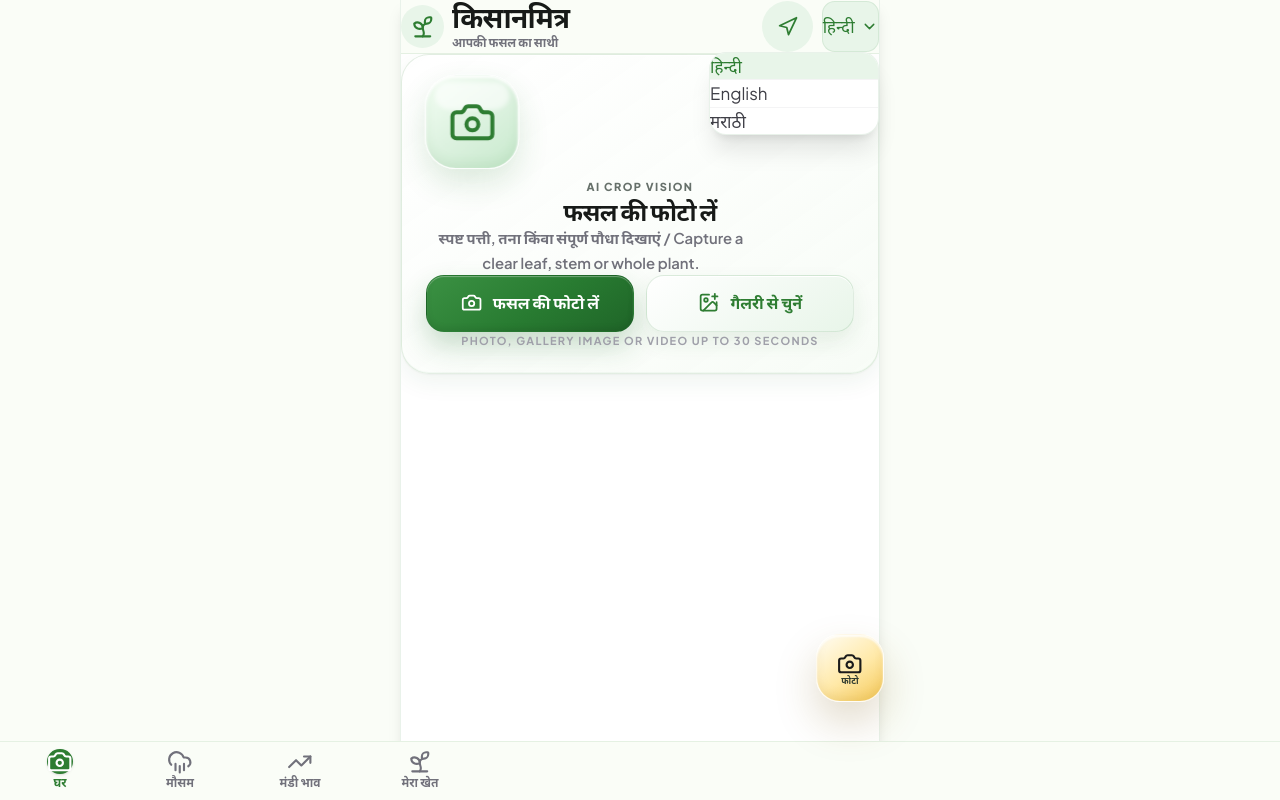
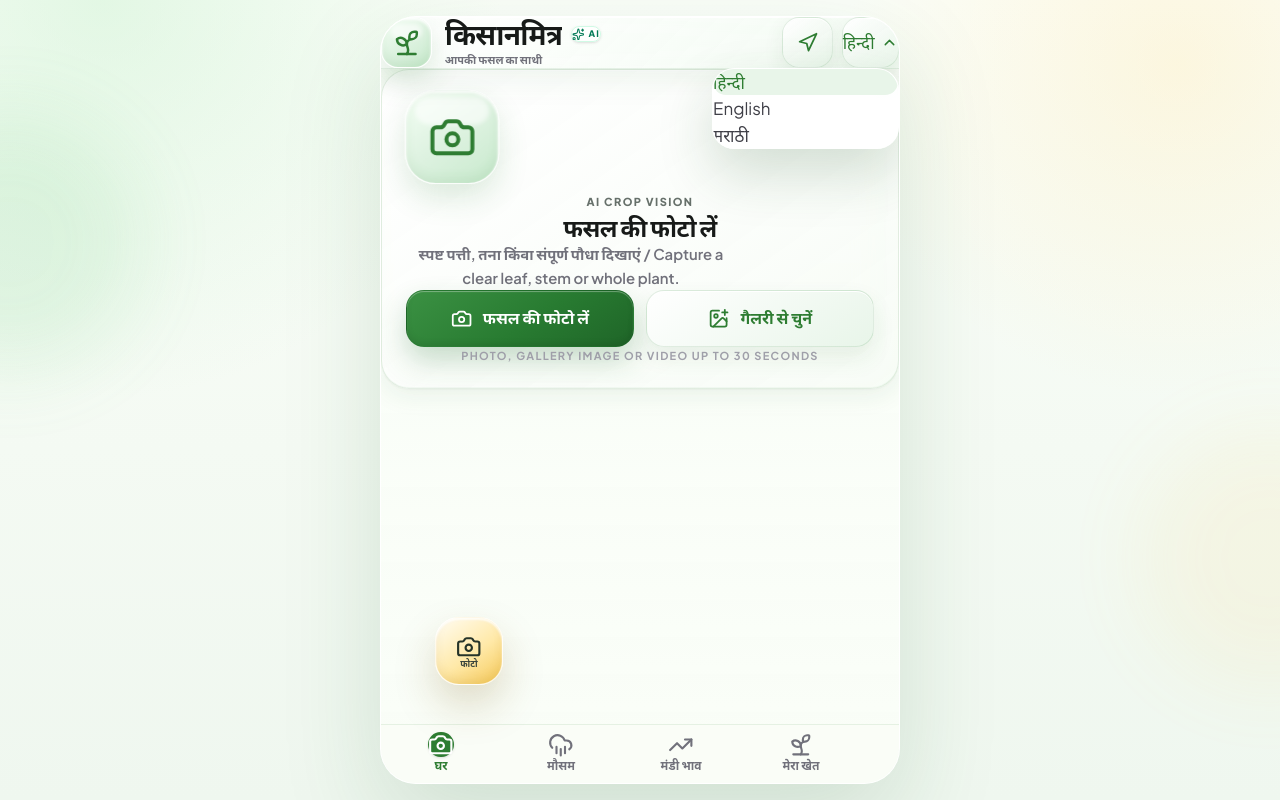
Before and after one commit to ashu27198mastud-design/AIFarming, a Next.js app: page / in a window 1280 px wide. Both pictures are taken after a click on the button "हिन्दी". Built offline with nearby package versions, Linux system fonts and the light colour scheme; no server answers.

Commit message:
style: modernize premium app shell and header

```diff
--- a/src/app/page.tsx
+++ b/src/app/page.tsx
@@ -1,7 +1,7 @@
 'use client';
 
 import { useEffect, useMemo, useState } from 'react';
-import { Camera, ChevronDown, Navigation, RefreshCw, Sprout } from 'lucide-react';
+import { Camera, ChevronDown, Navigation, RefreshCw, Sparkles, Sprout } from 'lucide-react';
 import BottomNav, { type TabId } from '@/components/BottomNav';
 import HomeTab, { type ScanHistoryItem } from '@/components/tabs/HomeTab';
 import WeatherTab from '@/components/tabs/WeatherTab';
@@ -86,47 +86,69 @@ export default function Home() {
   };
 
   const openCamera = () => {
+    setActiveTab('home');
     setResetToken((value) => value + 1);
-    setActiveTab('home');
   };
 
   return (
-    <div className="flex min-h-screen flex-col items-center bg-[#FAFDF7]">
-      <div className="flex min-h-screen w-full max-w-[480px] flex-col border-x border-[#2E7D32]/10 bg-white shadow-lg">
-        <header className="sticky top-0 z-30 flex items-center justify-between border-b border-[#2E7D32]/10 bg-[#FAFDF7]/90 px-4 py-3 backdrop-blur-md">
-          <button type="button" onClick={() => setActiveTab('home')} className="flex items-center gap-2 text-left">
-            <div className="flex h-10 w-10 items-center justify-center rounded-full bg-[#E8F5E9] text-[#2E7D32]"><Sprout className="h-6 w-6" /></div>
-            <div><h1 className="text-xl font-extrabold tracking-tight text-[#1B1B1B]">{t.title}</h1><p className="text-[12px] font-semibold text-zinc-500">{t.tagline}</p></div>
+    <div className="app-canvas flex min-h-screen flex-col items-center">
+      <div className="app-shell flex min-h-screen w-full max-w-[520px] flex-col">
+        <header className="premium-header sticky top-0 z-30 flex items-center justify-between px-4 py-3.5">
+          <button type="button" onClick={() => setActiveTab('home')} className="flex min-w-0 items-center gap-3 text-left">
+            <div className="brand-orb flex h-12 w-12 flex-shrink-0 items-center justify-center rounded-[17px] text-[#2E7D32]">
+              <Sprout className="relative z-10 h-7 w-7" />
+            </div>
+            <div className="min-w-0">
+              <div className="flex items-center gap-2">
+                <h1 className="truncate text-[22px] font-extrabold tracking-[-0.035em] text-[#171A18]">{t.title}</h1>
+                <span className="hidden items-center gap-1 rounded-full border border-emerald-100 bg-white/75 px-2 py-0.5 text-[9px] font-black uppercase tracking-[0.12em] text-emerald-700 shadow-sm sm:inline-flex">
+                  <Sparkles className="h-3 w-3" /> AI
+                </span>
+              </div>
+              <p className="truncate text-[11px] font-semibold text-zinc-500">{t.tagline}</p>
+            </div>
           </button>
 
-          <div className="flex items-center gap-2">
-            <button type="button" onClick={locate} disabled={gpsStatus === 'searching'} className="flex min-h-12 min-w-12 items-center justify-center rounded-full bg-[#E8F5E9] text-[#2E7D32]" aria-label="Use GPS">
+          <div className="flex flex-shrink-0 items-center gap-2">
+            <button type="button" onClick={locate} disabled={gpsStatus === 'searching'} className="glass-icon-button flex min-h-12 min-w-12 items-center justify-center rounded-[17px]" aria-label="Use GPS">
               {gpsStatus === 'searching' ? <RefreshCw className="h-5 w-5 animate-spin" /> : <Navigation className="h-5 w-5" />}
             </button>
             <div className="relative">
-              <button type="button" onClick={() => setLangMenuOpen((value) => !value)} className="flex min-h-12 items-center gap-1.5 rounded-xl border border-[#2E7D32]/10 bg-[#E8F5E9] px-3 py-2 text-sm font-bold text-[#2E7D32]">
-                {LANGUAGES.find((item) => item.code === lang)?.name} <ChevronDown className="h-4 w-4" />
+              <button type="button" onClick={() => setLangMenuOpen((value) => !value)} className="language-pill flex min-h-12 items-center gap-1.5 rounded-[17px] px-3 py-2 text-sm font-extrabold">
+                {LANGUAGES.find((item) => item.code === lang)?.name} <ChevronDown className={`h-4 w-4 transition-transform ${langMenuOpen ? 'rotate-180' : ''}`} />
               </button>
               {langMenuOpen && (
-                <div className="absolute right-0 z-50 mt-2 w-40 overflow-hidden rounded-2xl border border-[#2E7D32]/10 bg-white shadow-xl">
-                  {LANGUAGES.map((item) => <button key={item.code} type="button" onClick={() => changeLanguage(item.code)} className={`block w-full border-b border-zinc-100 px-4 py-3 text-left text-sm font-semibold last:border-0 ${lang === item.code ? 'bg-[#E8F5E9] text-[#2E7D32]' : 'text-zinc-700'}`}>{item.name}</button>)}
+                <div className="absolute right-0 z-50 mt-2 w-44 overflow-hidden rounded-[22px] border border-white/90 bg-white/95 p-1.5 shadow-[0_24px_55px_rgba(28,78,36,0.18)] backdrop-blur-xl">
+                  {LANGUAGES.map((item) => (
+                    <button
+                      key={item.code}
+                      type="button"
+                      onClick={() => changeLanguage(item.code)}
+                      className={`block w-full rounded-2xl px-3.5 py-2.5 text-left text-sm font-bold transition-colors ${lang === item.code ? 'bg-[#E8F5E9] text-[#2E7D32]' : 'text-zinc-700 hover:bg-zinc-50'}`}
+                    >
+                      {item.name}
+                    </button>
+                  ))}
                 </div>
               )}
             </div>
           </div>
         </header>
 
-        {gpsStatus === 'success' && <div className="border-b border-emerald-100 bg-emerald-50 px-4 py-2 text-center text-xs font-semibold text-[#2E7D32]">{t.gpsSuccess}: {coords.lat.toFixed(3)}, {coords.lng.toFixed(3)}</div>}
-        {gpsStatus === 'error' && <div className="border-b border-rose-100 bg-rose-50 px-4 py-2 text-center text-xs font-semibold text-[#C62828]">{t.gpsDenied}</div>}
+        {gpsStatus === 'success' && <div className="border-b border-emerald-100 bg-emerald-50/85 px-4 py-2 text-center text-xs font-semibold text-[#2E7D32]">{t.gpsSuccess}: {coords.lat.toFixed(3)}, {coords.lng.toFixed(3)}</div>}
+        {gpsStatus === 'error' && <div className="border-b border-rose-100 bg-rose-50/90 px-4 py-2 text-center text-xs font-semibold text-[#C62828]">{t.gpsDenied}</div>}
 
-        <main className="flex-1 overflow-y-auto p-4 pb-28">
+        <main className="premium-main flex-1 overflow-y-auto p-4 pb-32 sm:p-5 sm:pb-32">
           {activeTab === 'home' && <HomeTab t={t} lang={lang} coords={coords} onAddScan={addScan} resetToken={resetToken} />}
           {activeTab === 'weather' && <WeatherTab t={t} coords={coords} />}
           {activeTab === 'mandi' && <MandiTab t={t} market={market} />}
           {activeTab === 'farm' && <FarmTab t={t} lang={lang} scans={scans} farm={{ region: farmTwin.region, farmSizeHectares: farmTwin.farmSizeHectares }} />}
         </main>
 
-        <button type="button" onClick={openCamera} aria-label={t.takePhoto} className="m3-fab"><Camera className="h-6 w-6 text-[#1B1B1B]" /><span className="mt-0.5 text-[9px] font-black leading-none">{lang === 'en' ? 'Photo' : 'फोटो'}</span></button>
+        <button type="button" onClick={openCamera} aria-label={t.takePhoto} className="m3-fab">
+          <Camera className="h-6 w-6 text-[#263429]" />
+          <span className="mt-0.5 text-[9px] font-black leading-none text-[#39443B]">{lang === 'en' ? 'Photo' : 'फोटो'}</span>
+        </button>
         <BottomNav activeTab={activeTab} onChange={setActiveTab} t={t} />
       </div>
     </div>
```
